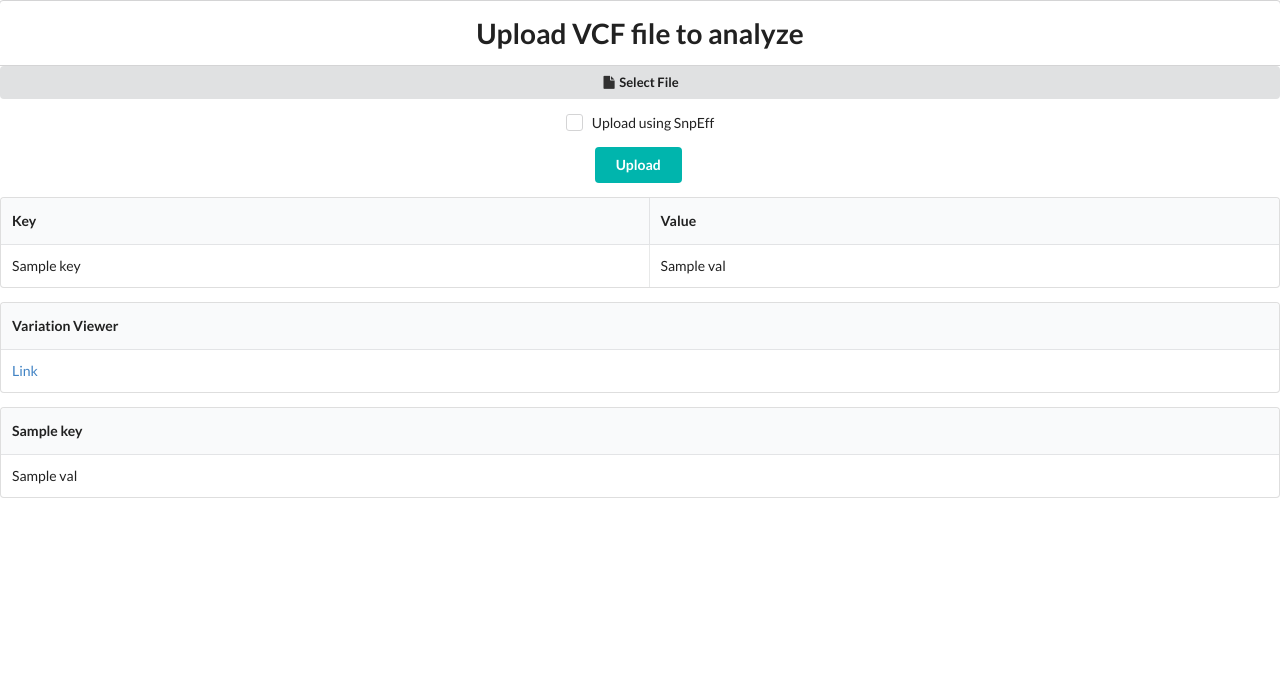
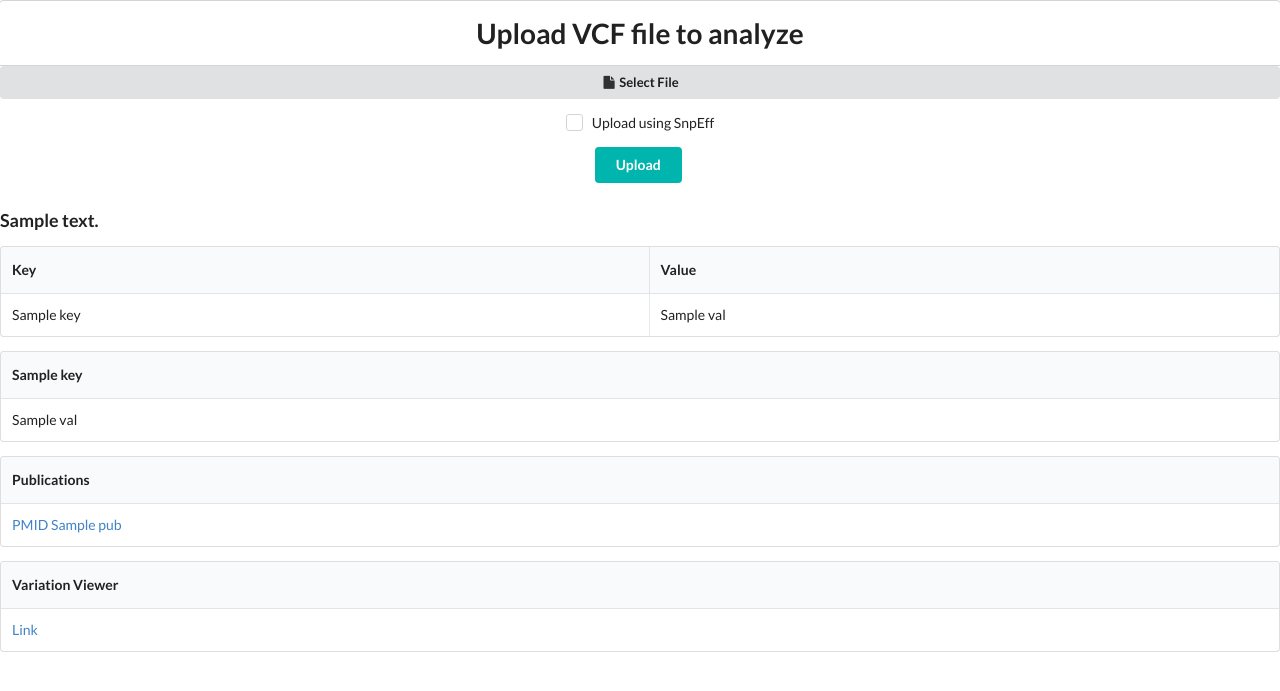
Before and after one commit to arc013/SNPAnalysis, a Flask app: template templates/pubs.html in a window 1280 px wide. Shown: the top 691 px of the page. Run offline with Flask 2, Linux system fonts and the light colour scheme; the template is opened without the code that fills it: most values are stand-ins (such as "Sample title", 1, 10 or a date in 2020); parts of the project's set-up code (start-up, migrations or seed data) failed here and were passed over; some libraries are stand-ins or nearby versions.

Commit message:
Added pubs

```diff
--- a/main.py
+++ b/main.py
@@ -59,6 +59,7 @@ def main():
 
 def getSummary(rsid):
     res = myvariant_api.querey_data(rsid)
+    print(res)
     toReturn = "No condition information available"
     if res == None:
         return toReturn
@@ -289,7 +290,19 @@ def getPubs(rsid):
         if type(val) == dict:
             print(dictionary)
             dictionary[key] = ", ".join([key2+"="+val2 for key2, val2 in val.items()])
-    return render_template("pubs.html", rsid=rsid, pubs=pubs, d=dictionary, assoc=assoc)
+    summary = getSummary(rsid)
+    snpRes = getSnpedia(rsid)
+    print(snpRes)
+    if rsid.title() in summaries:
+        if summaries[rsid.title()] != []:
+            summary = summaries[rsid.title()][0]
+    if snpRes and "genos" in snpRes and snpRes["genos"] != [] and "summary" in snpRes["genos"][0]:
+        summary = snpRes["genos"][0]["summary"]
+    pmed = []
+    if "publication_pmid" in dictionary:
+        pmed = dictionary["publication_pmid"]
+        del dictionary["publication_pmid"]
+    return render_template("pubs.html", rsid=rsid, pubs=pubs, d=dictionary, assoc=assoc, summary=summary, pmed=pmed)
 
 def readSnps():
     list_files = get_files('all_rsids/')
--- a/templates/pubs.html
+++ b/templates/pubs.html
@@ -1,5 +1,6 @@
 {% extends "layout.html" %}
 {% block body %}
+	<h3>{{ summary }}</h3>
 	<table class="ui selectable celled table">
 		<thead>
 			<tr>
@@ -12,20 +13,6 @@
 				<tr>
 					<td>{{ key }}</td>
 					<td>{{ val }}</td>
-				</tr>
-			{% endfor %}
-		</tbody>
-	</table>
-	<table class="ui selectable celled table">
-		<thead>
-			<tr>
-				<th>Variation Viewer</th>
-			</tr>
-		</thead>
-		<tbody>
-			{% for pub in pubs %}
-				<tr>
-					<td><a href="{{pub}}">Link<a></td>
 				</tr>
 			{% endfor %}
 		</tbody>
@@ -50,6 +37,35 @@
 			</tbody>
 		</table>
 	{% endif %}
+	<table class="ui selectable celled table">
+		<thead>
+			<tr>
+				<th>Publications</th>
+			</tr>
+		</thead>
+		<tbody>
+			{% for pub in pmed %}
+				<tr>
+					<td><a href="https://www.ncbi.nlm.nih.gov/pubmed/{{pub}}?dopt=Abstract">PMID {{pub}}<a></td>
+				</tr>
+			{% endfor %}
+		</tbody>
+	</table>
+	<table class="ui selectable celled table">
+		<thead>
+			<tr>
+				<th>Variation Viewer</th>
+			</tr>
+		</thead>
+		<tbody>
+			{% for pub in pubs %}
+				<tr>
+					<td><a href="{{pub}}">Link<a></td>
+				</tr>
+			{% endfor %}
+		</tbody>
+	</table>
+
 	<script src="https://ajax.googleapis.com/ajax/libs/jquery/3.1.1/jquery.min.js"></script>
 	<script type="text/javascript" src="{{ url_for('static', filename='semantic.min.js') }}"></script>
 {% endblock %}
```
Also changed, not shown: scripts/parseSnpedia.py (+3 -4 lines), 1 other file.
